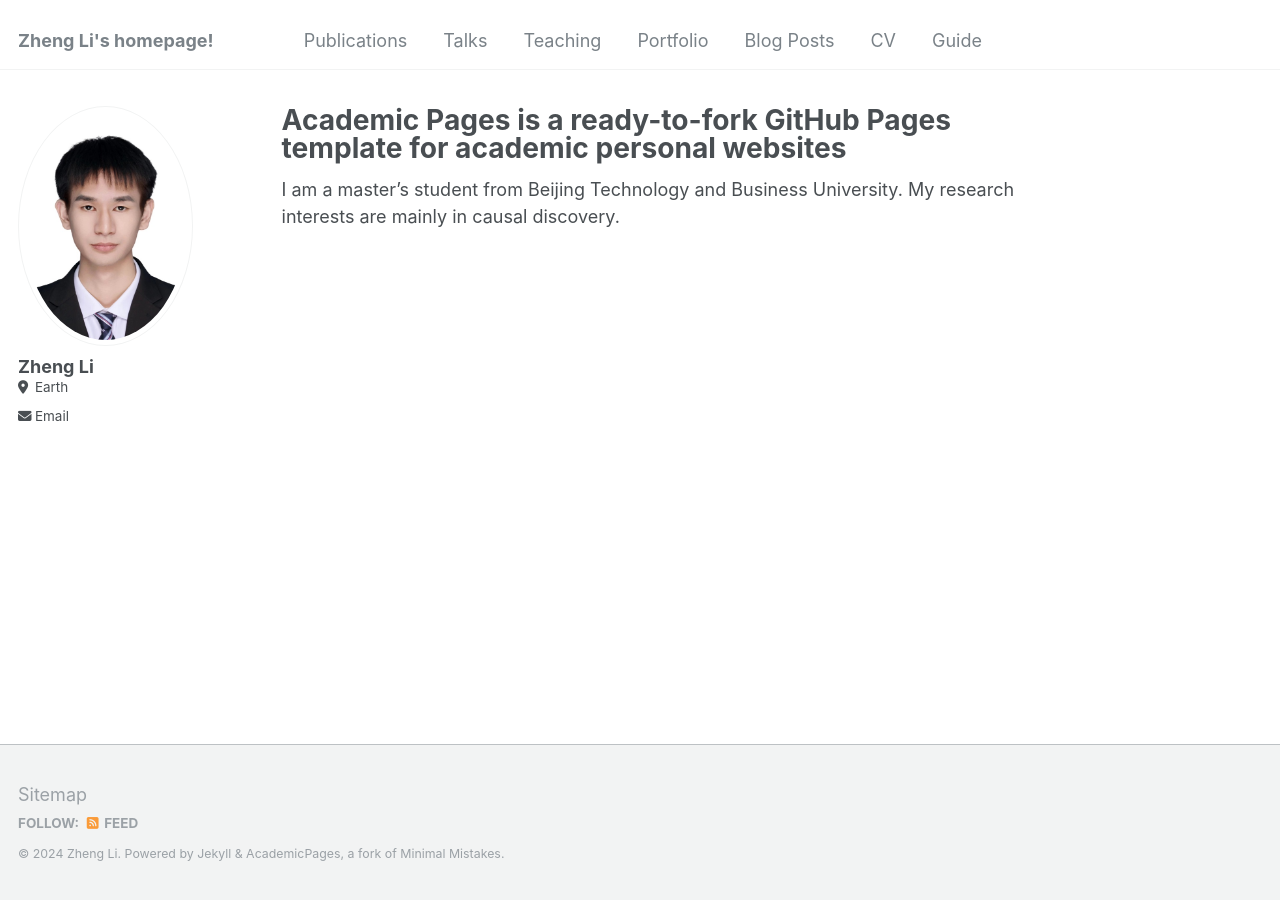
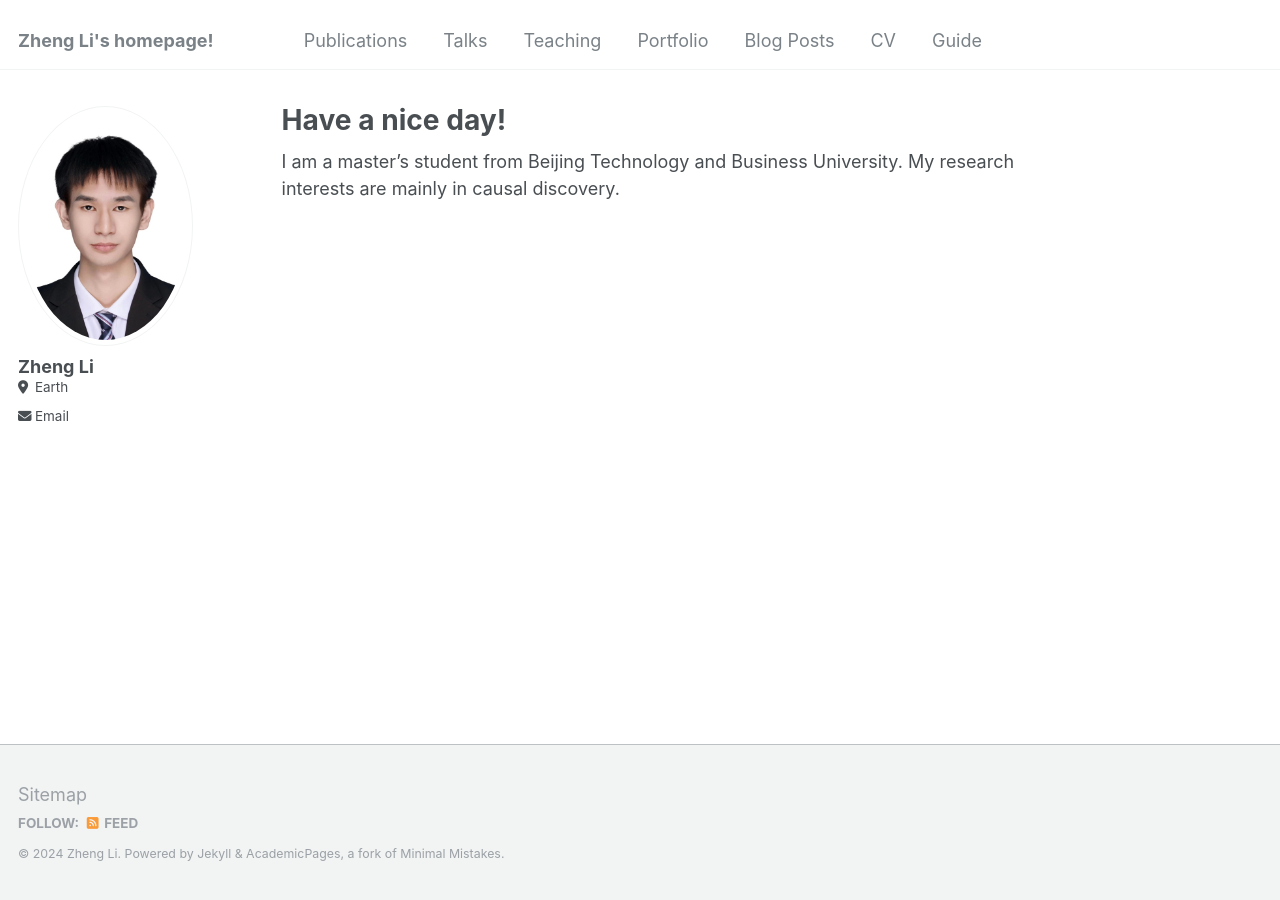
Before and after one commit to zhengli0060/zhengli0060.github.io, a Jekyll site: the page built from _pages/about.md, in a window 1280 px wide. Built offline with Jekyll 4.4.1, drawn with Linux system fonts in a browser that asks for light colours.

Commit message:
Update about.md

```diff
--- a/_pages/about.md
+++ b/_pages/about.md
@@ -1,6 +1,6 @@
 ---
 permalink: /
-title: "Academic Pages is a ready-to-fork GitHub Pages template for academic personal websites"
+title: "Have a nice day!"
 author_profile: true
 redirect_from:
   - /about/
```
